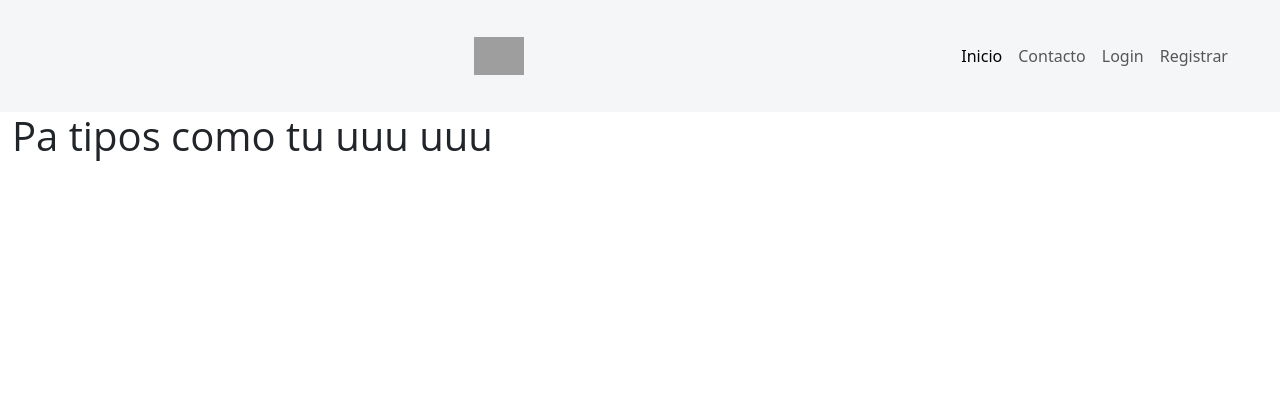
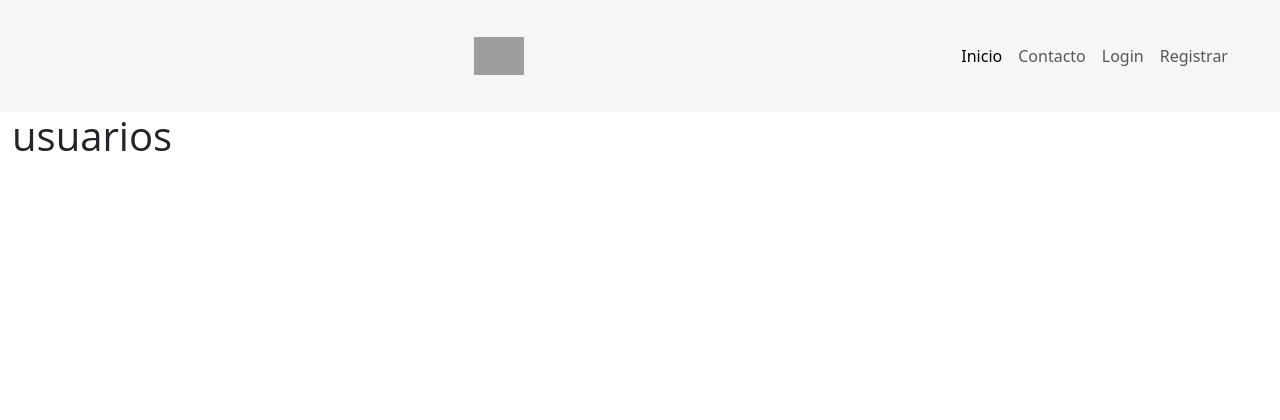
Before and after one commit to vladimirmarcos/trabajofinal, a Flask app: template app/user/templates/user/index_user.html in a window 1280 px wide. Shown: the top 420 px of the page. Run offline with Flask 3, Linux system fonts and the light colour scheme; the template is opened without the code that fills it, so the values that code supplies are empty; some libraries are stand-ins or nearby versions; grey boxes are pictures that could not be loaded.

Commit message:
arreglando index usuarios

```diff
--- a/app/user/templates/user/index_user.html
+++ b/app/user/templates/user/index_user.html
@@ -1,7 +1,7 @@
 {% extends "base.html" %}
 {% block content %}
 <div id= "informacion" class="container-fluid">
-        <h1>Pa tipos como tu uuu uuu </h1>
+        <h1>usuarios</h1>
 
 </div>
   {% endblock %}
```
